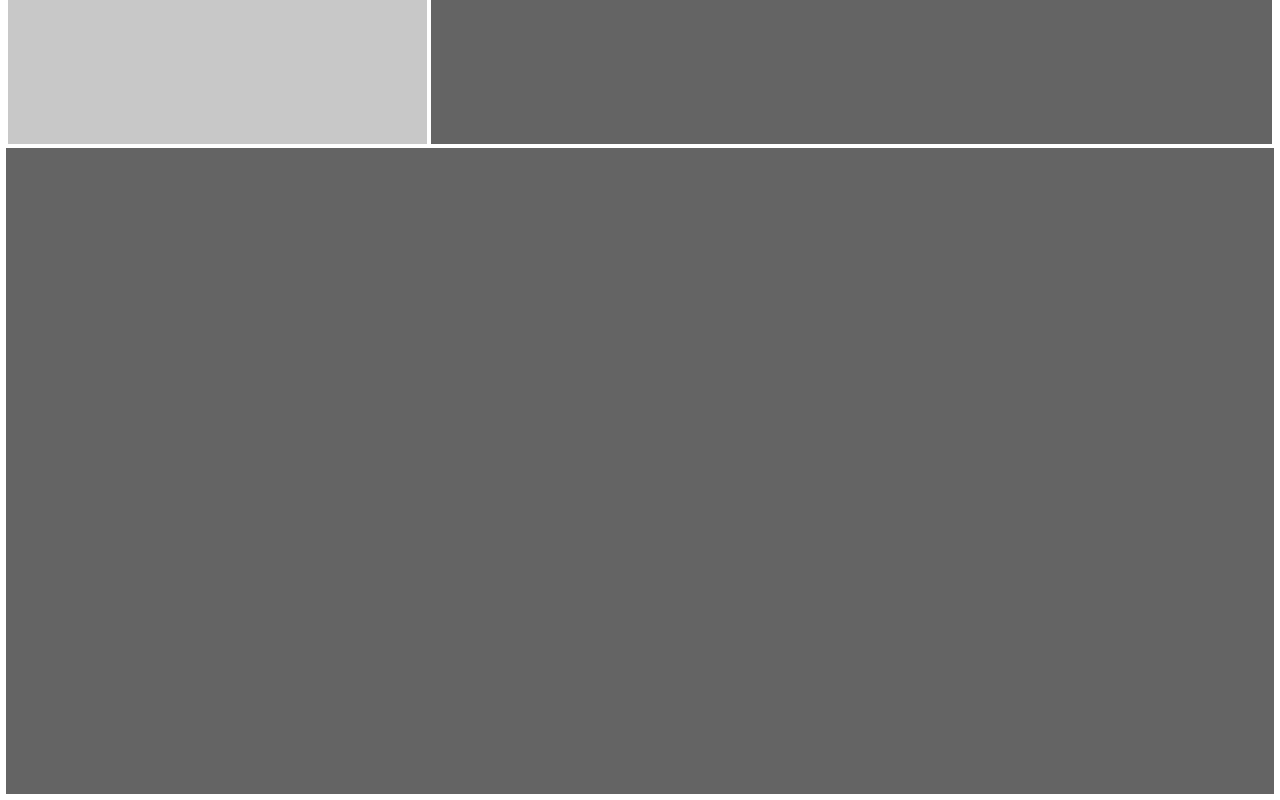
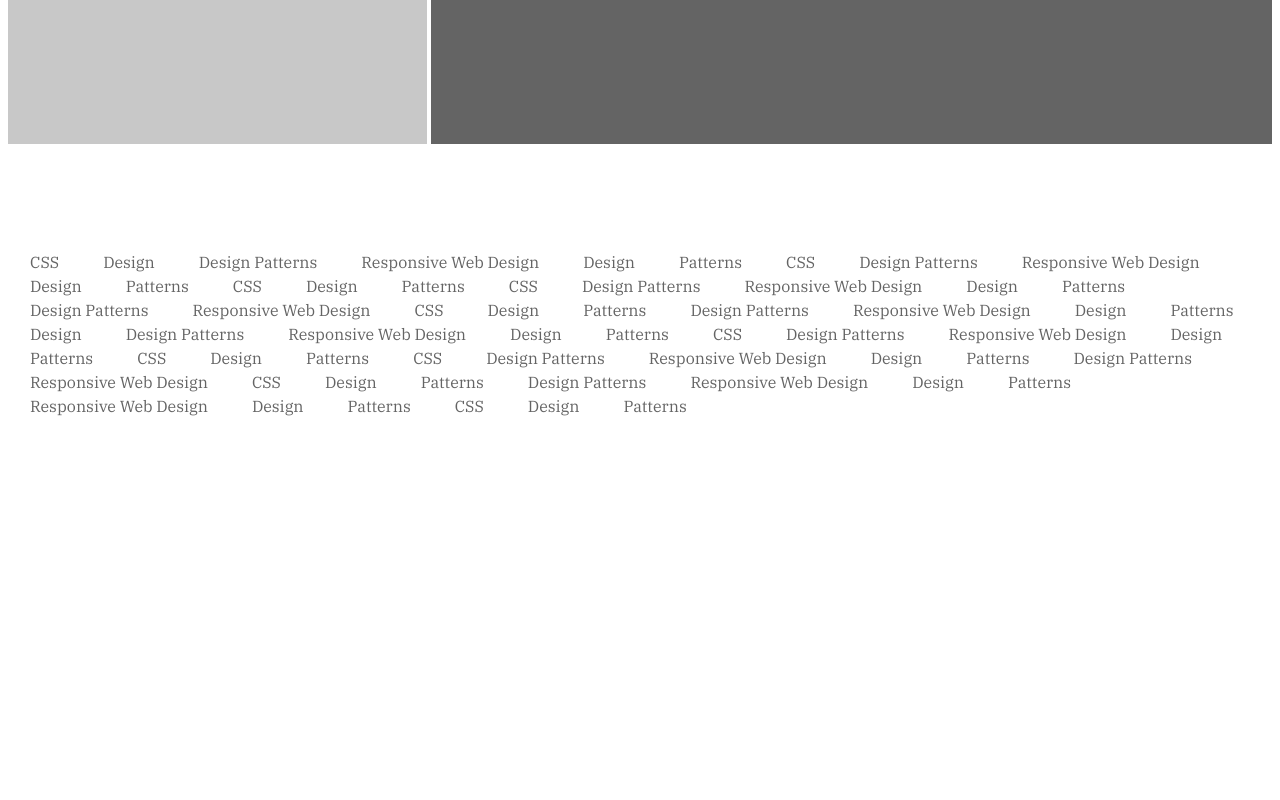
Before and after one commit to euqueme/heat-map, a plain HTML site: page index.html in a window 1280 px wide. Shown: the part 8405-9205 px from the top of the page. Drawn offline with Linux system fonts and the light colour scheme; a web font is replaced by a local one.

Commit message:
Added Links to the footer and started the styling of them

```diff
--- a/index.html
+++ b/index.html
@@ -316,6 +316,70 @@
       <div class="grid-2-3 h1030 float-left b3"></div>
     </aside>
 
-    <footer class="h650 b3"></footer>
+    <footer class="h650">
+      <ul>
+        <li><a href="#">CSS</a></li>
+        <li><a href="#">Design</a></li>
+        <li><a href="#">Design Patterns</a></li>
+        <li><a href="#">Responsive Web Design</a></li>
+        <li><a href="#">Design</a></li>
+        <li><a href="#">Patterns</a></li>
+        <li><a href="#">CSS</a></li>
+        <li><a href="#">Design Patterns</a></li>
+        <li><a href="#">Responsive Web Design</a></li>
+        <li><a href="#">Design</a></li>
+        <li><a href="#">Patterns</a></li>
+        <li><a href="#">CSS</a></li>
+        <li><a href="#">Design</a></li>
+        <li><a href="#">Patterns</a></li>
+        <li><a href="#">CSS</a></li>
+        <li><a href="#">Design Patterns</a></li>
+        <li><a href="#">Responsive Web Design</a></li>
+        <li><a href="#">Design</a></li>
+        <li><a href="#">Patterns</a></li>
+        <li><a href="#">Design Patterns</a></li>
+        <li><a href="#">Responsive Web Design</a></li>
+        <li><a href="#">CSS</a></li>
+        <li><a href="#">Design</a></li>
+        <li><a href="#">Patterns</a></li>
+        <li><a href="#">Design Patterns</a></li>
+        <li><a href="#">Responsive Web Design</a></li>
+        <li><a href="#">Design</a></li>
+        <li><a href="#">Patterns</a></li>
+        <li><a href="#">Design</a></li>
+        <li><a href="#">Design Patterns</a></li>
+        <li><a href="#">Responsive Web Design</a></li>
+        <li><a href="#">Design</a></li>
+        <li><a href="#">Patterns</a></li>
+        <li><a href="#">CSS</a></li>
+        <li><a href="#">Design Patterns</a></li>
+        <li><a href="#">Responsive Web Design</a></li>
+        <li><a href="#">Design</a></li>
+        <li><a href="#">Patterns</a></li>
+        <li><a href="#">CSS</a></li>
+        <li><a href="#">Design</a></li>
+        <li><a href="#">Patterns</a></li>
+        <li><a href="#">CSS</a></li>
+        <li><a href="#">Design Patterns</a></li>
+        <li><a href="#">Responsive Web Design</a></li>
+        <li><a href="#">Design</a></li>
+        <li><a href="#">Patterns</a></li>
+        <li><a href="#">Design Patterns</a></li>
+        <li><a href="#">Responsive Web Design</a></li>
+        <li><a href="#">CSS</a></li>
+        <li><a href="#">Design</a></li>
+        <li><a href="#">Patterns</a></li>
+        <li><a href="#">Design Patterns</a></li>
+        <li><a href="#">Responsive Web Design</a></li>
+        <li><a href="#">Design</a></li>
+        <li><a href="#">Patterns</a></li>
+        <li><a href="#">Responsive Web Design</a></li>
+        <li><a href="#">Design</a></li>
+        <li><a href="#">Patterns</a></li>
+        <li><a href="#">CSS</a></li>
+        <li><a href="#">Design</a></li>
+        <li><a href="#">Patterns</a></li>
+      </ul>
+    </footer>
   </body>
 </html>
--- a/styles.css
+++ b/styles.css
@@ -281,11 +281,32 @@ h3 {
 }
 
 p,
-h1 {
+h1,
+a {
   font-family: "IBM Plex Serif", serif;
   padding: 20px;
   color: rgb(100, 100, 100);
   line-height: 1.5em;
+}
+
+li {
+  float: left;
+  display: inline-block;
+}
+
+ul {
+  width: 100%;
+  margin: auto;
+  padding-top: 100px;
+  text-align: center;
+  display: table;
+  clear: both;
+}
+
+a {
+  text-decoration: none;
+  line-height: normal;
+  border: none;
 }
 
 h1 {
```
